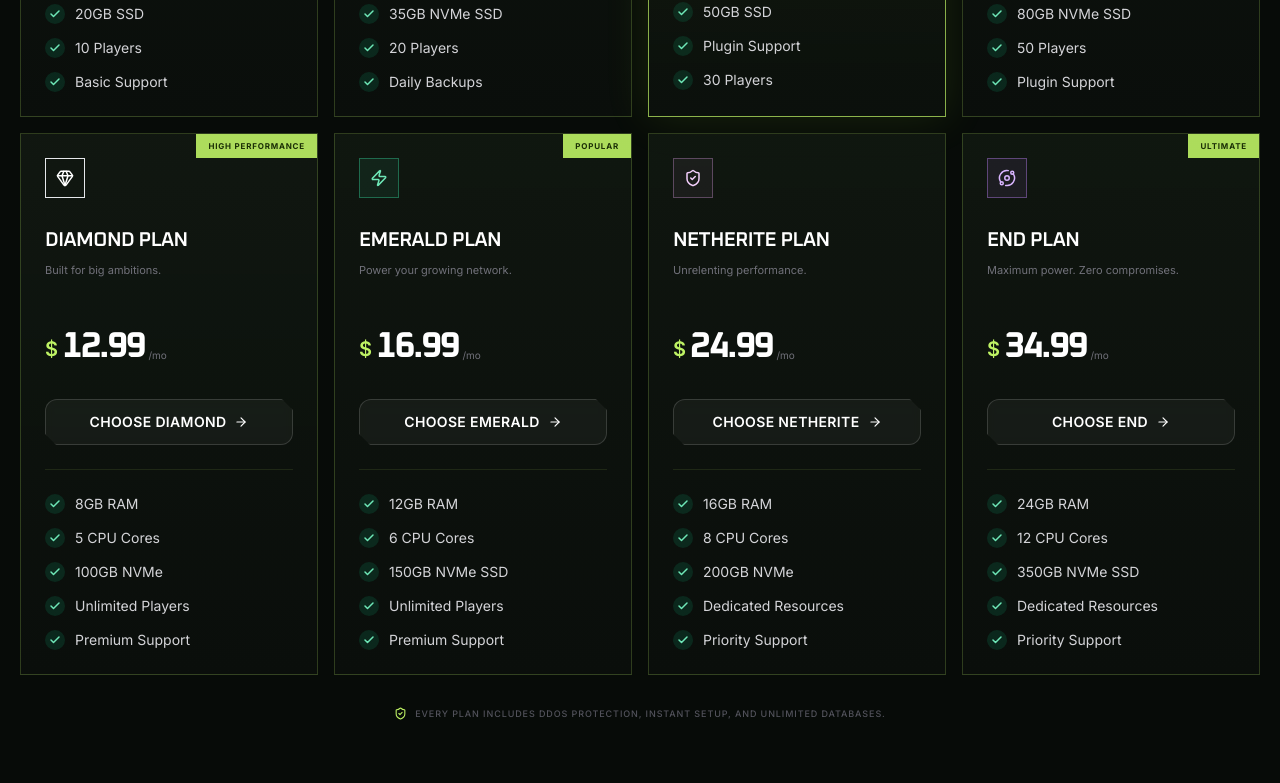
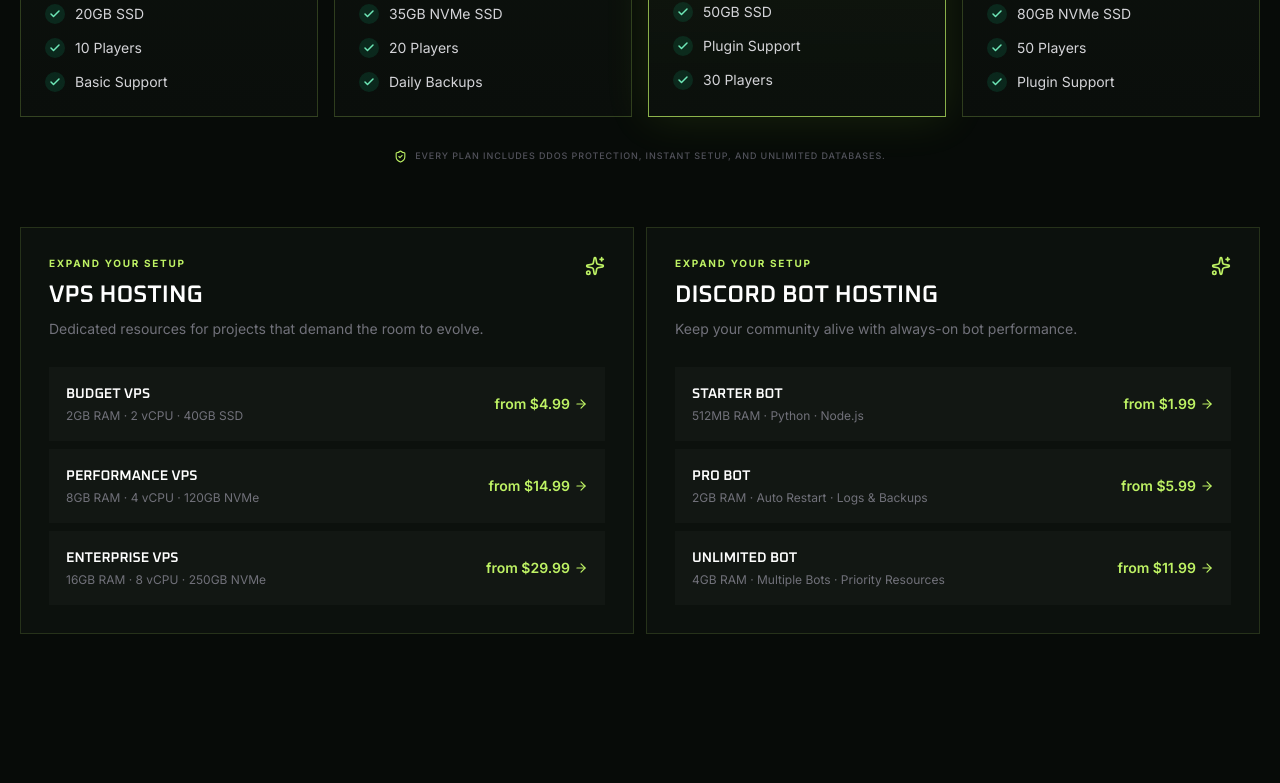
Before and after one commit to UnknownX-D/Crazy-Cloud, a React (Vite) app: page / in a window 1280 px wide. Shown: the part 3360-4143 px from the top of the page. Built offline with nearby package versions, Linux system fonts and the light colour scheme.

Commit message:
Updated site

```diff
--- a/src/data/siteData.ts
+++ b/src/data/siteData.ts
@@ -1,5 +1,5 @@
 import type { LucideIcon } from 'lucide-react'
-import { Activity, Bot, Box, Boxes, CloudCog, Coins, Database, Gamepad2, Gem, Globe2, HardDrive, Layers3, LockKeyhole, Orbit, Rocket, Shield, ShieldCheck, Terminal, TimerReset, Zap } from 'lucide-react'
+import { Activity, Bot, Box, Boxes, CloudCog, Coins, Database, Gamepad2, Globe2, HardDrive, Layers3, LockKeyhole, Rocket, Shield, ShieldCheck, Terminal, TimerReset, Zap } from 'lucide-react'
 
 export type HostingCategory = { title: string; eyebrow: string; description: string; icon: LucideIcon; features: string[]; gradient: string }
 export type Plan = { name: string; price: string; detail: string; features: string[]; badge?: string; featured?: boolean; icon: LucideIcon; iconStyle?: string }
@@ -20,10 +20,6 @@
   { name: 'Stone', price: '4.99', detail: 'Perfect for growing survival servers', features: ['3GB RAM', '2 CPU Cores', '35GB NVMe SSD', '20 Players', 'Daily Backups'], icon: Boxes, iconStyle: 'border-lime-300/20 bg-lime-300/[.04] text-lime-300' },
   { name: 'Iron', price: '5.99', detail: 'For lively communities', features: ['4GB RAM', '3 CPU Cores', '50GB SSD', 'Plugin Support', '30 Players'], badge: 'Most Popular', featured: true, icon: Shield, iconStyle: 'border-slate-400/35 bg-slate-400/[.06] text-slate-300' },
   { name: 'Gold', price: '8.99', detail: 'Built for active communities', features: ['6GB RAM', '4 CPU Cores', '80GB NVMe SSD', '50 Players', 'Plugin Support'], badge: 'BEST VALUE', icon: Coins, iconStyle: 'border-amber-400/40 bg-amber-400/[.08] text-amber-300' },
-  { name: 'Diamond', price: '12.99', detail: 'Built for big ambitions', features: ['8GB RAM', '5 CPU Cores', '100GB NVMe', 'Unlimited Players', 'Premium Support'], badge: 'High Performance', icon: Gem, iconStyle: 'border-cyan-300/40 bg-cyan-300/[.06] text-cyan-200' },
-  { name: 'Emerald', price: '16.99', detail: 'Power your growing network', features: ['12GB RAM', '6 CPU Cores', '150GB NVMe SSD', 'Unlimited Players', 'Premium Support'], badge: 'POPULAR', icon: Zap, iconStyle: 'border-emerald-400/40 bg-emerald-400/[.08] text-emerald-300' },
-  { name: 'Netherite', price: '24.99', detail: 'Unrelenting performance', features: ['16GB RAM', '8 CPU Cores', '200GB NVMe', 'Dedicated Resources', 'Priority Support'], icon: ShieldCheck, iconStyle: 'border-fuchsia-300/30 bg-fuchsia-300/[.05] text-fuchsia-200' },
-  { name: 'End', price: '34.99', detail: 'Maximum power. Zero compromises', features: ['24GB RAM', '12 CPU Cores', '350GB NVMe SSD', 'Dedicated Resources', 'Priority Support'], badge: 'ULTIMATE', icon: Orbit, iconStyle: 'border-purple-400/40 bg-purple-400/[.08] text-purple-300' },
 ]
 
 export const miniPlans = {
@@ -67,10 +63,6 @@
   ['Stone', '3GB', '2 Cores', '35GB NVMe SSD', '20', 'Standard', 'Survival Tier'],
   ['Iron', '4GB', '3 Cores', '50GB SSD', '30', 'Standard', 'Community Tier'],
   ['Gold', '6GB', '4 Cores', '80GB NVMe SSD', '50', 'Standard', 'Advanced Tier'],
-  ['Diamond', '8GB', '5 Cores', '100GB NVMe', 'Unlimited', 'Premium', 'Pro Performance'],
-  ['Emerald', '12GB', '6 Cores', '150GB NVMe SSD', 'Unlimited', 'Premium', 'Ultra Performance'],
-  ['Netherite', '16GB', '8 Cores', '200GB NVMe', 'Unlimited', 'Priority', 'Extreme Power'],
-  ['End', '24GB', '12 Cores', '350GB NVMe SSD', 'Dedicated', 'Priority', 'Ultimate Power'],
 ]
 
 export const footerGroups = [
```
